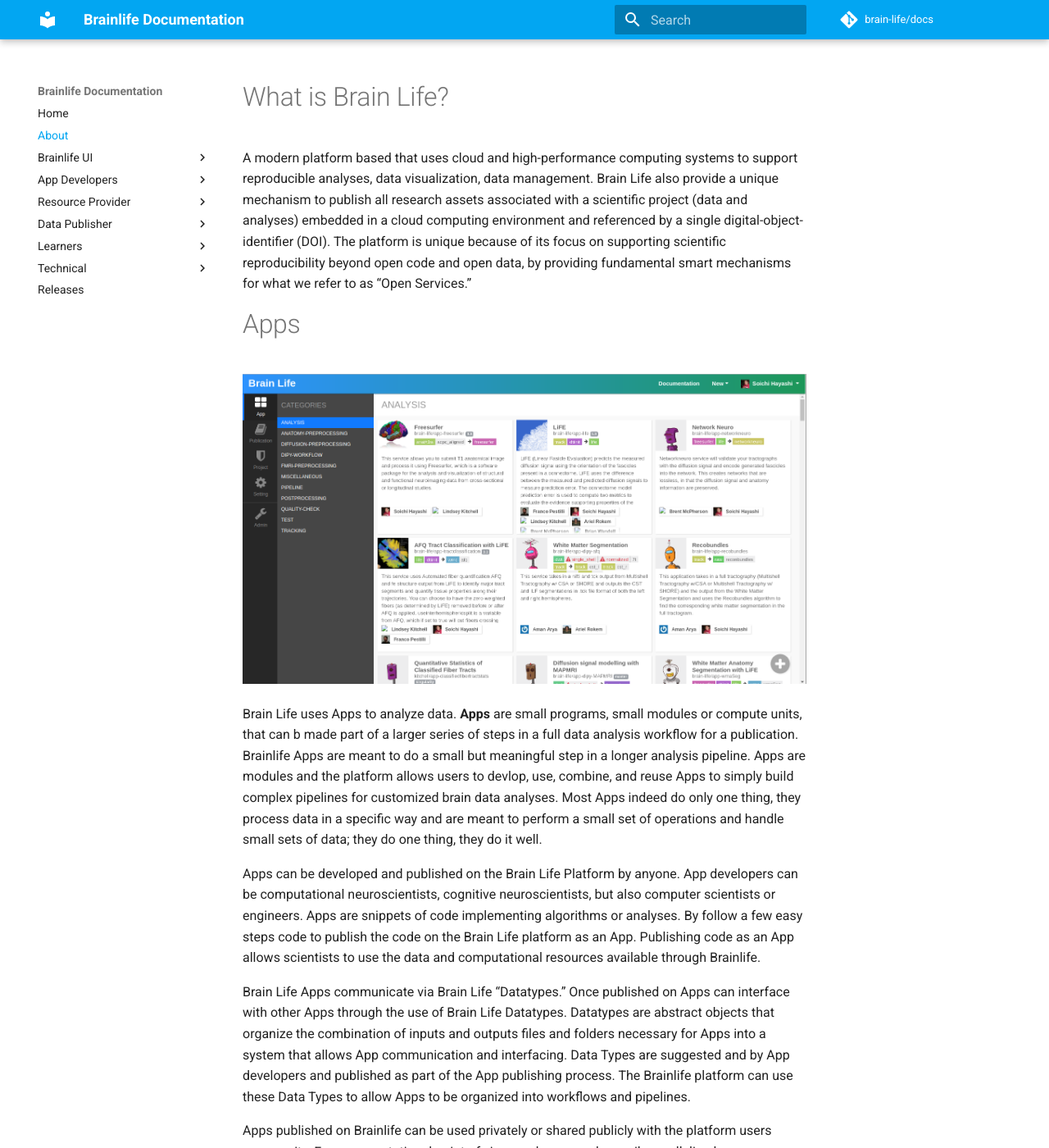
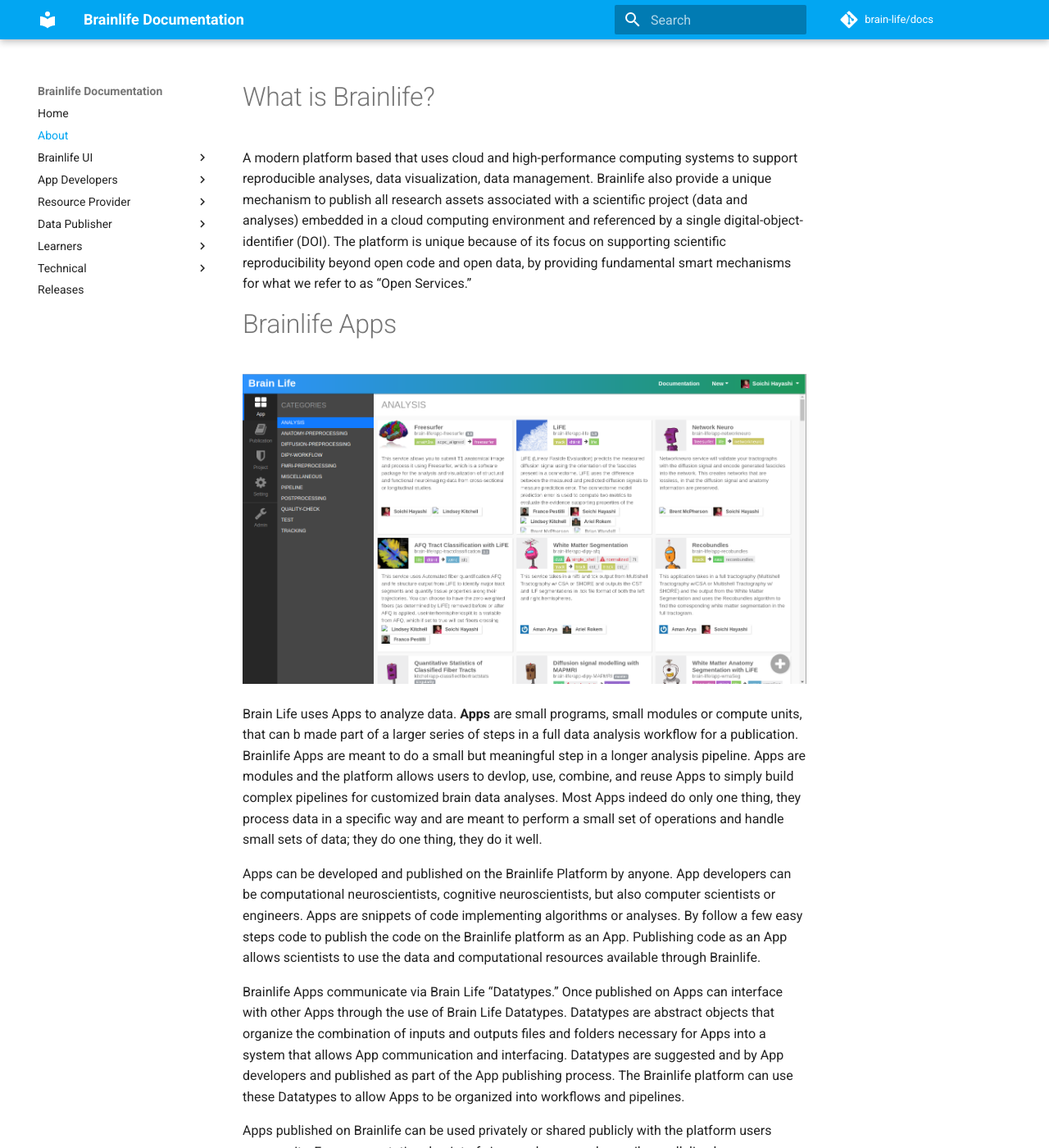
Before and after one commit to brainlife/docs, an MkDocs documentation site: the page built from docs/about.md, in a window 1280 px wide and 1400 px high. Shown: the whole window at 82% size. Built offline with MkDocs 1.6.1 and Material for MkDocs 9.7.7, drawn with Linux system fonts in a browser that asks for light colours; comment, search, counter and statistics services are not loaded; old or Windows-style settings are respelled for this version of MkDocs.

Commit message:
Update about.md

```diff
--- a/docs/about.md
+++ b/docs/about.md
@@ -6,19 +6,19 @@
 <!--- Brainlife Data sets are Datasets ---->
 <!--- Brainlife Apps and Datasets together are Research Assets or simply Assets ---->
 
-# What is Brain Life?
+# What is Brainlife?
 
-A modern platform based that uses cloud and high-performance computing systems to support reproducible analyses, data visualization, data management. Brain Life also provide a unique mechanism to publish all research assets associated with a scientific project (data and analyses) embedded in a cloud computing environment and referenced by a single digital-object-identifier (DOI). The platform is unique because of its focus on supporting scientific reproducibility beyond open code and open data, by providing fundamental smart mechanisms for what we refer to as “Open Services.”
+A modern platform based that uses cloud and high-performance computing systems to support reproducible analyses, data visualization, data management. Brainlife also provide a unique mechanism to publish all research assets associated with a scientific project (data and analyses) embedded in a cloud computing environment and referenced by a single digital-object-identifier (DOI). The platform is unique because of its focus on supporting scientific reproducibility beyond open code and open data, by providing fundamental smart mechanisms for what we refer to as “Open Services.”
 
-# Apps
+# Brainlife Apps
 
 ![dataset](/img/apps.png)
 
 Brain Life uses Apps to analyze data. **Apps** are small programs, small modules or compute units, that can b made part of a larger series of steps in a full data analysis workflow for a publication. Brainlife Apps are meant to do a small but meaningful step in a longer analysis pipeline. Apps are modules and the platform allows users to devlop, use, combine, and reuse Apps to simply build complex pipelines for customized brain data analyses. Most Apps indeed do only one thing, they process data in a specific way and are meant to perform a small set of operations and handle small sets of data; they do one thing, they do it well.
 
-Apps can be developed and published on the Brain Life Platform by anyone. App developers can be computational neuroscientists, cognitive neuroscientists, but also computer scientists or engineers. Apps are snippets of code implementing algorithms or analyses. By follow a few easy steps code to publish the code on the Brain Life platform as an App. Publishing code as an App allows scientists to use the data and computational resources available through Brainlife.
+Apps can be developed and published on the Brainlife Platform by anyone. App developers can be computational neuroscientists, cognitive neuroscientists, but also computer scientists or engineers. Apps are snippets of code implementing algorithms or analyses. By follow a few easy steps code to publish the code on the Brainlife platform as an App. Publishing code as an App allows scientists to use the data and computational resources available through Brainlife.
 
-Brain Life Apps communicate via Brain Life “Datatypes.” Once published on Apps can interface with other Apps through the use of Brain Life Datatypes. Datatypes are abstract objects that organize the combination of inputs and outputs files and folders necessary for Apps into a system that allows App communication and interfacing. Data Types are suggested and by App developers and published as part of the App publishing process. The Brainlife platform can use these Data Types to allow Apps to be organized into workflows and pipelines.
+Brainlife Apps communicate via Brain Life “Datatypes.” Once published on Apps can interface with other Apps through the use of Brain Life Datatypes. Datatypes are abstract objects that organize the combination of inputs and outputs files and folders necessary for Apps into a system that allows App communication and interfacing. Datatypes are suggested and by App developers and published as part of the App publishing process. The Brainlife platform can use these Datatypes to allow Apps to be organized into workflows and pipelines.
 
 Apps published on Brainlife can be used privately or shared publicly with the platform users community. From computational point of view, each app can be easily parallelized, run on resources that are available at runtime, or on resources that the particular app is most efficient to run on. With a traditional approach of running an entire workflow on a small set of resources, some part of the workflow might not be optimal to run on a given resource.
 
```
